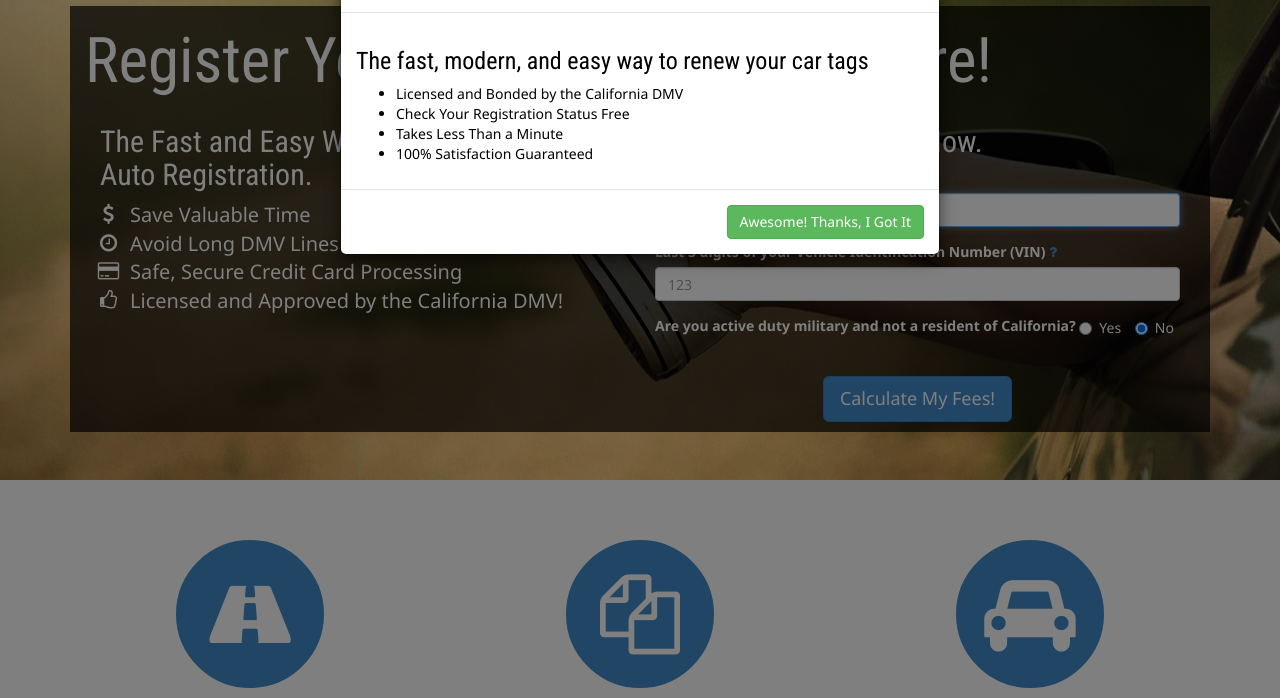
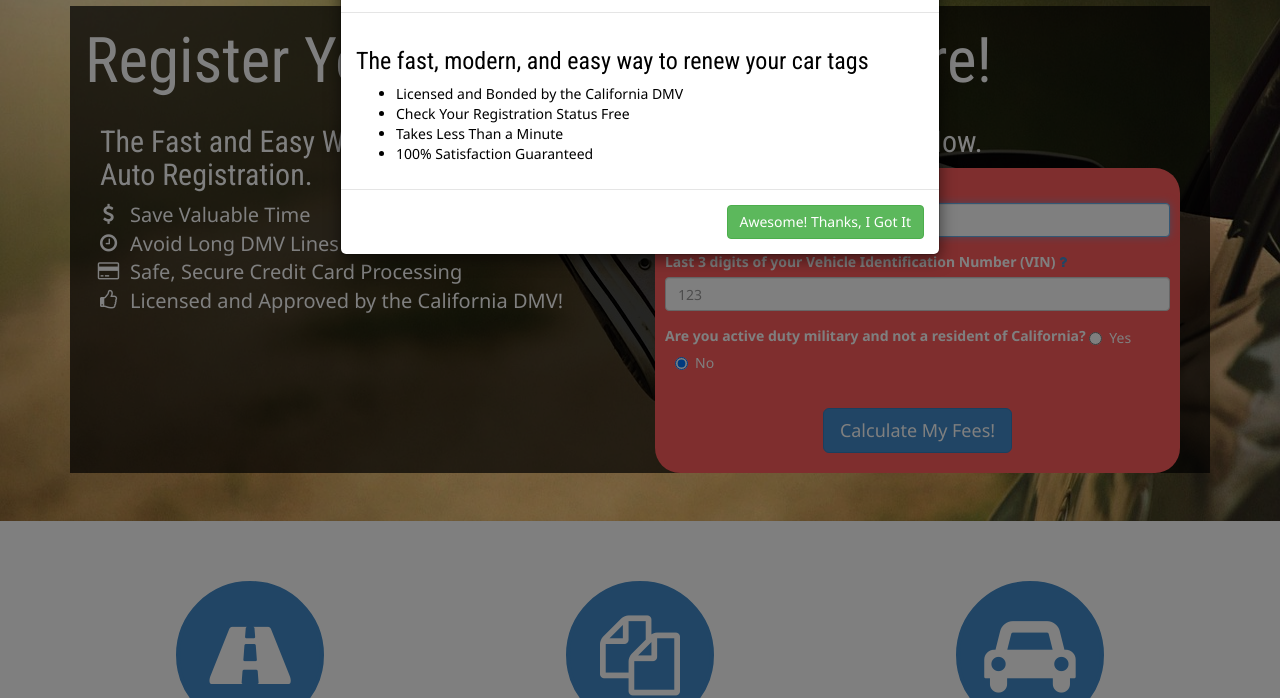
Before and after one commit to tjobrien/auto-reg-spa, a plain HTML site: page public/index.html in a window 1280 px wide. Shown: the part 92-790 px from the top of the page. Drawn offline with Linux system fonts and the light colour scheme.

Commit message:
added a check fees box

```diff
--- a/public/css/jumbotron.css
+++ b/public/css/jumbotron.css
@@ -43,6 +43,12 @@ p {
 
 ul.bullets li{
 	font-size: 20px;
+}
+
+#new_renewal{
+	background-color: #FF5C5C;
+	border-radius: 25px;
+	padding: 10px;
 }
 
 #check{
```
Also changed, not shown: 2 other files.
